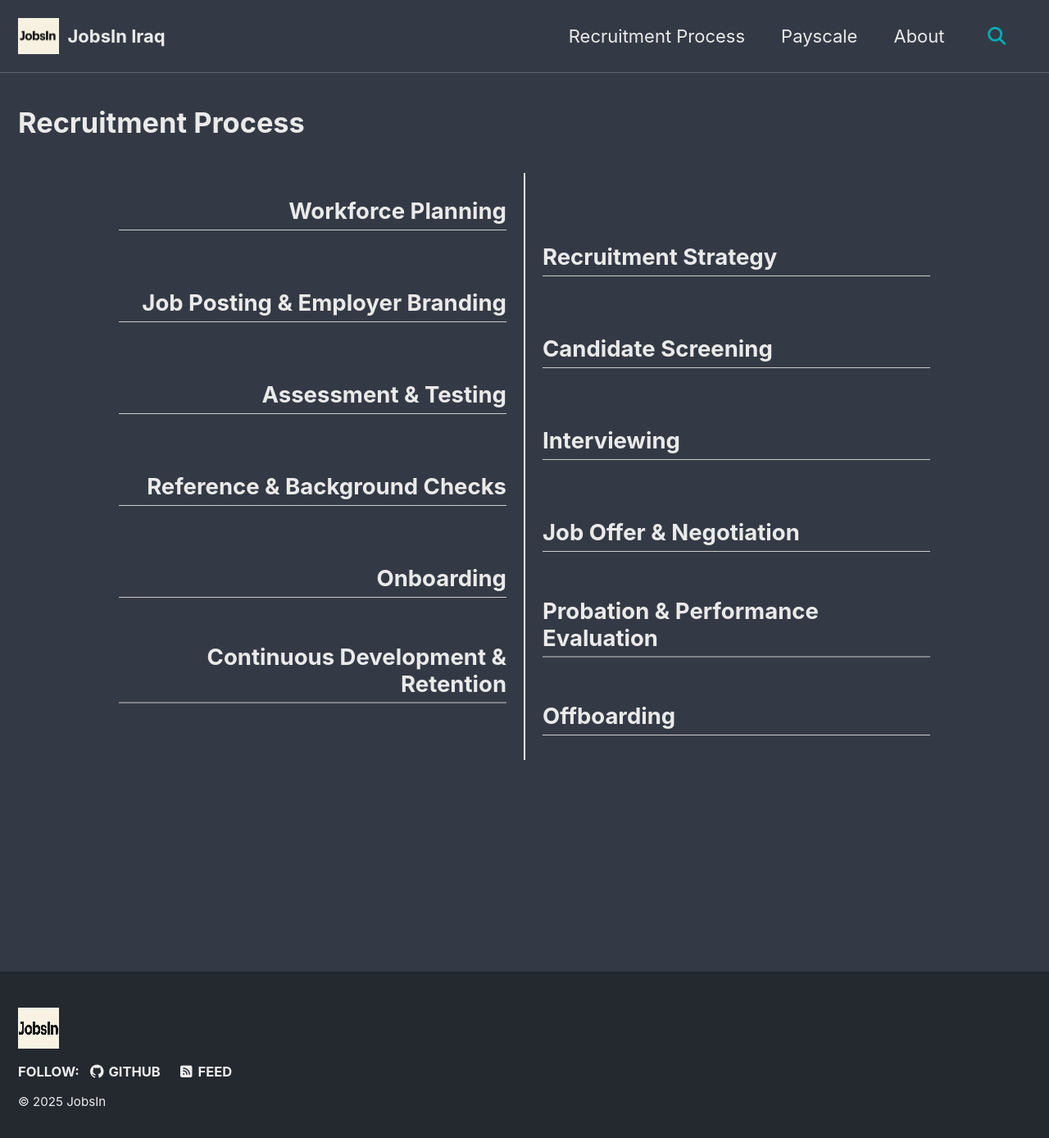
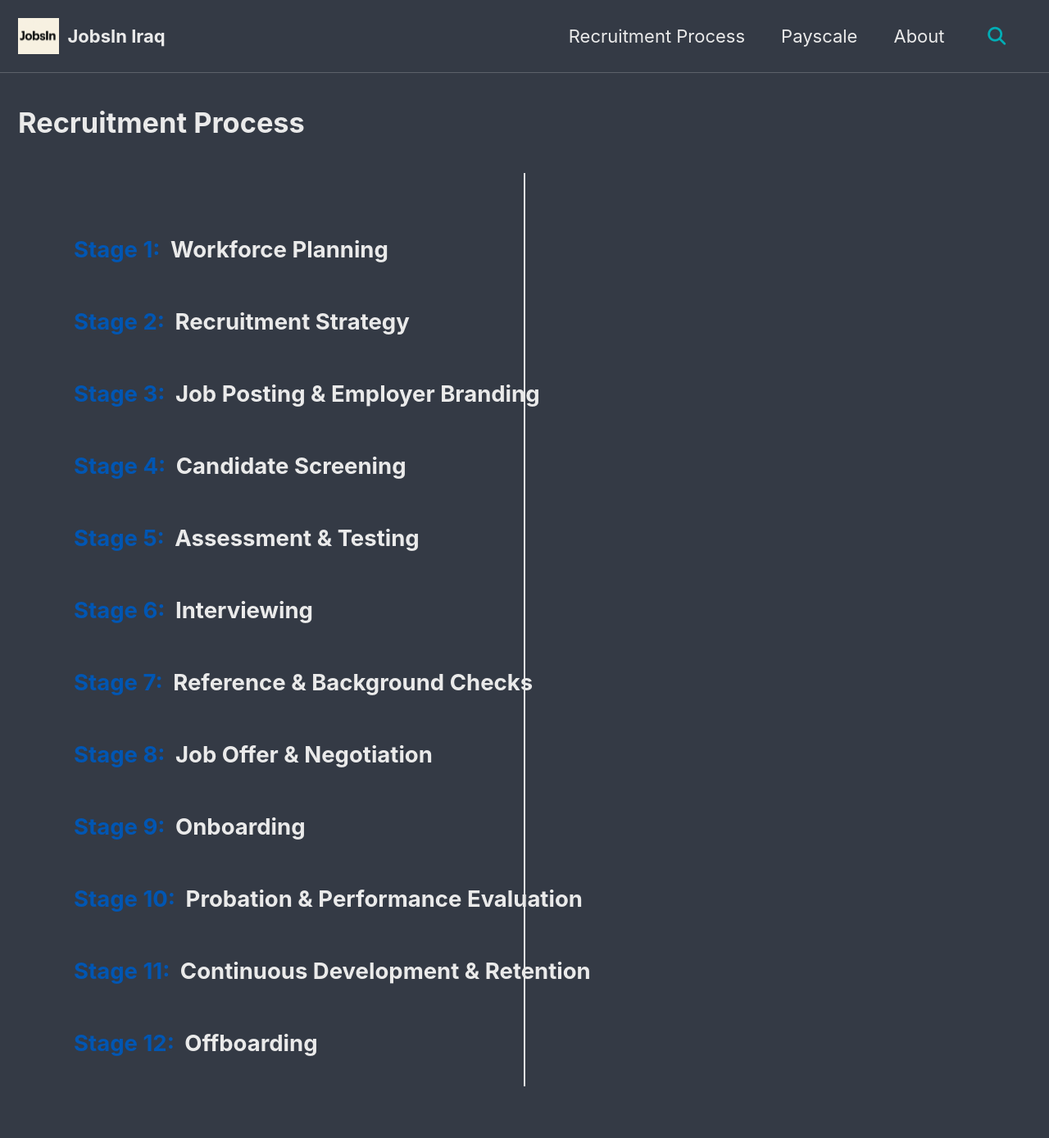
Before and after one commit to JobsInIraq/jobsiniraq.github.io, a Jekyll site: the page built from _pages/process.md, in a window 1280 px wide and 1400 px high. Shown: the top 1388 px of the window at 82% size. Built offline with Jekyll 4.4.1, drawn with Linux system fonts in a browser that asks for light colours; cached includes are drawn as plain includes.

Commit message:
Update process.md

```diff
--- a/_pages/process.md
+++ b/_pages/process.md
@@ -10,16 +10,53 @@ classes: wide
 <link rel="stylesheet" href="{{ '/assets/css/process.css' | relative_url }}">
 
 <div class="timeline">
-  <div class="process left"><div class="content"><h2>Workforce Planning</h2></div></div>
-  <div class="process right"><div class="content"><h2>Recruitment Strategy</h2></div></div>
-  <div class="process left"><div class="content"><h2>Job Posting &amp; Employer Branding</h2></div></div>
-  <div class="process right"><div class="content"><h2>Candidate Screening</h2></div></div>
-  <div class="process left"><div class="content"><h2>Assessment &amp; Testing</h2></div></div>
-  <div class="process right"><div class="content"><h2>Interviewing</h2></div></div>
-  <div class="process left"><div class="content"><h2>Reference &amp; Background Checks</h2></div></div>
-  <div class="process right"><div class="content"><h2>Job Offer &amp; Negotiation</h2></div></div>
-  <div class="process left"><div class="content"><h2>Onboarding</h2></div></div>
-  <div class="process right"><div class="content"><h2>Probation &amp; Performance Evaluation</h2></div></div>
-  <div class="process left"><div class="content"><h2>Continuous Development &amp; Retention</h2></div></div>
-  <div class="process right"><div class="content"><h2>Offboarding</h2></div></div>
+
+  <div class="timeline-item left">
+    <h2><span class="stage">Stage 1:</span> Workforce Planning</h2>
+  </div>
+
+  <div class="timeline-item right">
+    <h2><span class="stage">Stage 2:</span> Recruitment Strategy</h2>
+  </div>
+
+  <div class="timeline-item left">
+    <h2><span class="stage">Stage 3:</span> Job Posting &amp; Employer Branding</h2>
+  </div>
+
+  <div class="timeline-item right">
+    <h2><span class="stage">Stage 4:</span> Candidate Screening</h2>
+  </div>
+
+  <div class="timeline-item left">
+    <h2><span class="stage">Stage 5:</span> Assessment &amp; Testing</h2>
+  </div>
+
+  <div class="timeline-item right">
+    <h2><span class="stage">Stage 6:</span> Interviewing</h2>
+  </div>
+
+  <div class="timeline-item left">
+    <h2><span class="stage">Stage 7:</span> Reference &amp; Background Checks</h2>
+  </div>
+
+  <div class="timeline-item right">
+    <h2><span class="stage">Stage 8:</span> Job Offer &amp; Negotiation</h2>
+  </div>
+
+  <div class="timeline-item left">
+    <h2><span class="stage">Stage 9:</span> Onboarding</h2>
+  </div>
+
+  <div class="timeline-item right">
+    <h2><span class="stage">Stage 10:</span> Probation &amp; Performance Evaluation</h2>
+  </div>
+
+  <div class="timeline-item left">
+    <h2><span class="stage">Stage 11:</span> Continuous Development &amp; Retention</h2>
+  </div>
+
+  <div class="timeline-item right">
+    <h2><span class="stage">Stage 12:</span> Offboarding</h2>
+  </div>
+
 </div>
```
